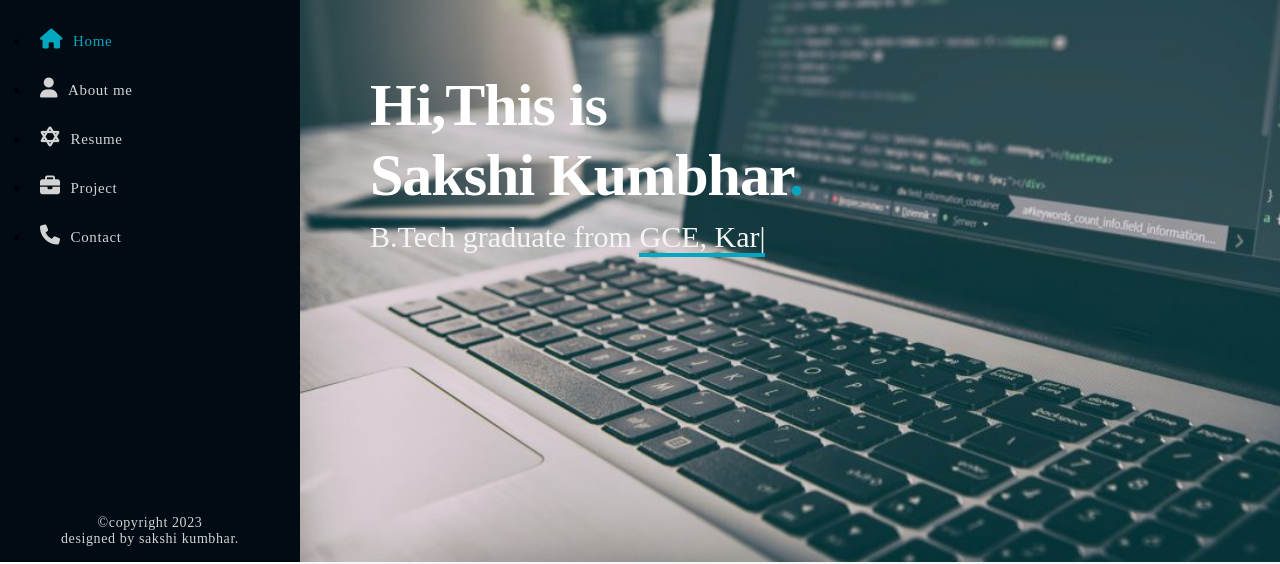
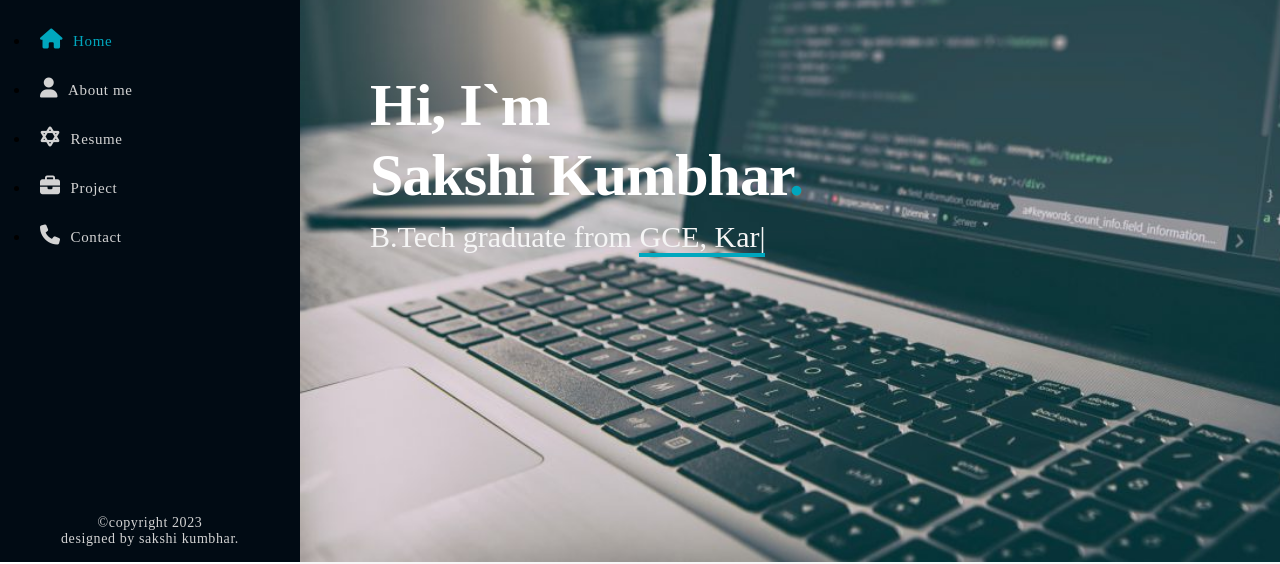
Before and after one commit to Sakshikumbhar99/Sakshi_Portfolio, a plain HTML site: page index.html in a window 1280 px wide. Shown: the part 238-802 px from the top of the page. Drawn offline with nearby package versions, Linux system fonts and the light colour scheme; a web font is replaced by a local one.

Commit message:
Update index.html

```diff
--- a/index.html
+++ b/index.html
@@ -61,7 +61,7 @@
         <!--home-->
         <section id="home">
             <div class="home-row">
-                <h1>Hi,This is <br>Sakshi Kumbhar<span>.</span></h1>
+                <h1>Hi, I`m <br>Sakshi Kumbhar<span>.</span></h1>
                 <p>B.Tech graduate from <span class="auto-input"> GCE, Karad.</span></p>
             </div>
         </section>
```
